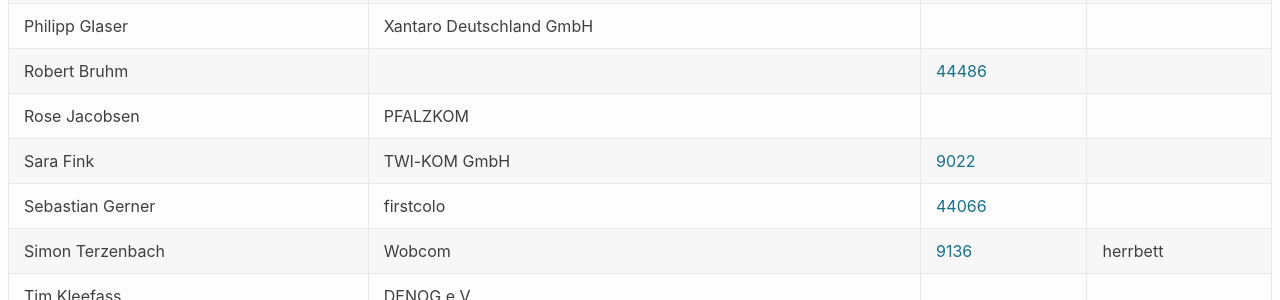
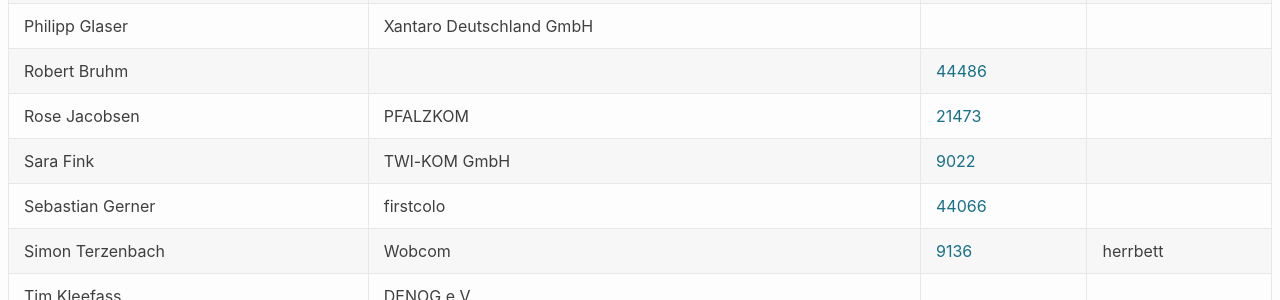
Before and after one commit to denog/pretix-attendeelist, a Jekyll site: the page built from denogmeetup24-04/index.markdown, in a window 1280 px wide and 900 px high, scrolled down 1254 px. Shown: the part 326-626 px from the top of the window. Built offline with Jekyll 4.4.1, drawn with Linux system fonts in a browser that asks for light colours.

Commit message:
Latest data: Mon Apr 22 19:27:52 UTC 2024

```diff
--- a/_data/attendees_denogmeetup24-04.json
+++ b/_data/attendees_denogmeetup24-04.json
@@ -219,7 +219,7 @@
     "name": "Rose Jacobsen",
     "company": "PFALZKOM",
     "irc": null,
-    "asn": null
+    "asn": "21473"
   },
   {
     "name": "Sara Fink",
```
